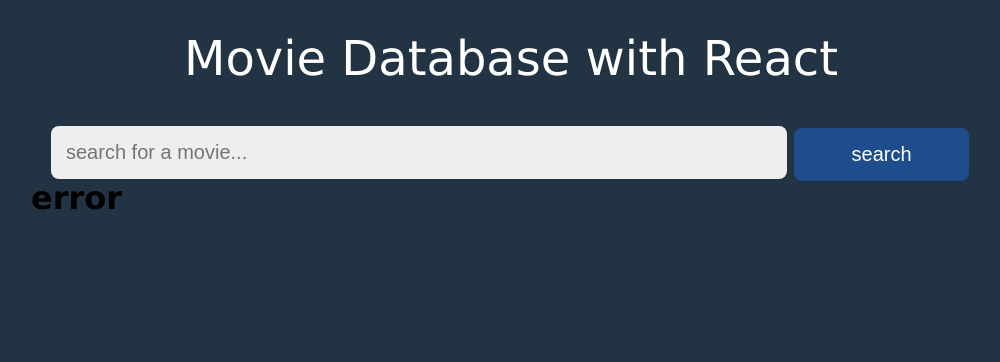
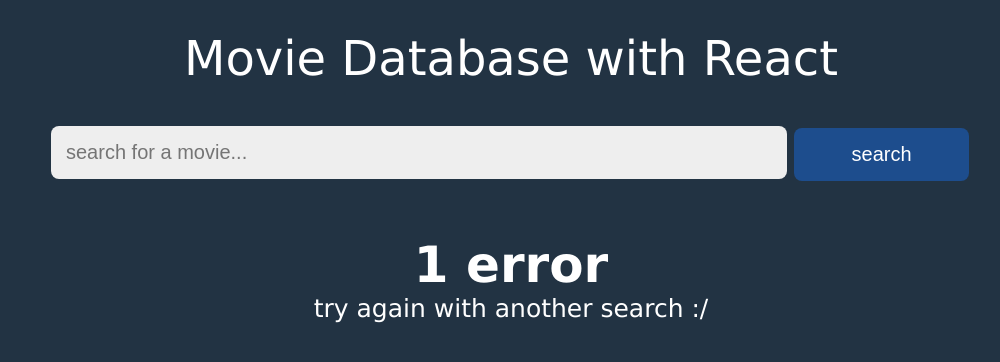
Before and after one commit to VniciusMiranda/Movie-Database, a React (Create React App) app: page /1 in a window 1280 px wide. Shown: the top 362 px of the page, without its empty margins (129-1129 px from the left). Built offline with nearby package versions, Linux system fonts and the light colour scheme.

Commit message:
add meassage error styling

```diff
--- a/src/App.css
+++ b/src/App.css
@@ -14,9 +14,3 @@
   max-width: 960px;
   margin: 0 auto;
 }
-
-.content Error{
-  margin-top: 80px;
-  font-size: 25px;
-  color: #fff;
-}
--- a/src/components/Error.js
+++ b/src/components/Error.js
@@ -1,9 +1,21 @@
 import React from 'react';
 
 const Error = ({match}) =>{
+    console.log(match);
+    const {error} = match.params;
+    // there was no need to create a file just to add this
+    let style ={
+        color:'#fff',
+        textAlign: 'center',
+        marginTop: '80px',
+        padding: '10px',
+        fontSize: '25px'
+    }
+
     return (
-        <div>
-            <h1>{match.error} error</h1>
+        <div style={style}>
+            <h1>{error} error</h1>
+            <p> try again with another search :/</p>
         </div>
     );
 }
```
